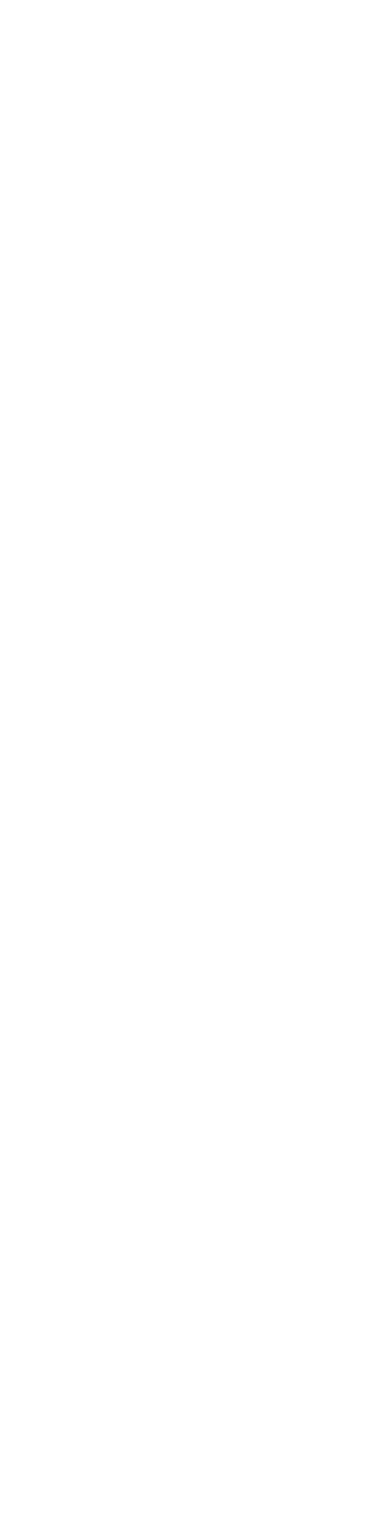
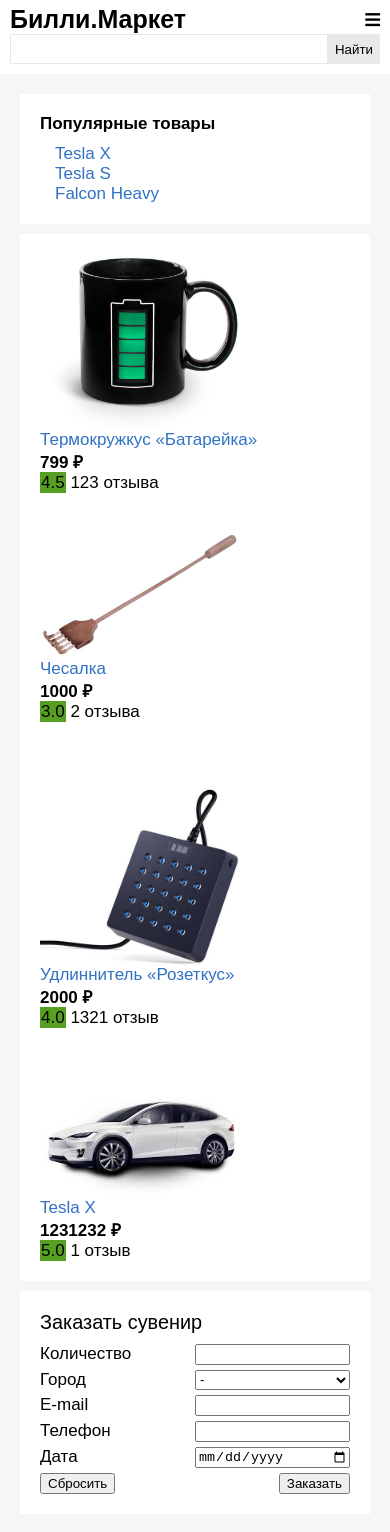
Before and after one commit to urfu-2017/webdev-task-4, a website: page index.html in a window 390 px wide. Before the commit the page ends 844 px from the top, so only its background shows below. Drawn offline with Linux system fonts and the light colour scheme.

Commit message:
mobile first

```diff
--- /dev/null
+++ b/header.css
@@ -0,0 +1,59 @@
+.header
+{
+    grid-area: h;
+    padding: 5px 10px 10px;
+    display: grid;
+    background-color: #fff;
+}
+
+.header__title
+{
+    grid-area: t;
+    font-size: 25px;
+    margin: 0;
+}
+
+.header__burger
+{
+    display: none;
+}
+
+.search
+{
+    grid-area: s;
+    width: 100%;
+    display: flex;
+}
+
+.search__input,
+.search__button
+{
+    box-sizing: border-box;
+    border: 1px solid #e8e8e8;
+    height: 30px;
+}
+
+.search__input
+{
+    width: 90%;
+}
+
+.search__button
+{
+    background-color: #e8e8e8;
+}
+
+/*become mobile*/
+@media screen
+{
+    .header
+    {
+        grid-template-areas: 't b' 's s';
+    }
+
+    .header__burger
+    {
+        grid-area: b;
+        margin: auto 0 auto auto;
+    }
+}
--- a/index.css
+++ b/index.css
@@ -0,0 +1,33 @@
+@import 'header.css';
+@import 'suggest.css';
+@import 'navigation.css';
+@import 'order.css';
+@import 'item.css';
+
+body
+{
+    margin: 0;
+    font: 17px sans-serif;
+    background-color: #f6f6f6;
+}
+
+main
+{
+    padding: 20px;
+}
+
+.link
+{
+    color: #3072c4;
+    text-decoration: none;
+}
+
+@media screen
+{
+    main
+    {
+        display: grid;
+        grid-template-areas: 's';
+        grid-row-gap: 10px;
+    }
+}
--- a/index.html
+++ b/index.html
@@ -4,7 +4,107 @@
     <meta charset="utf-8">
     <title>Задача «Тим слишком занят»</title>
     <link rel="stylesheet" href="./index.css">
+    <link rel="stylesheet" href="https://use.fontawesome.com/releases/v5.0.9/css/all.css"
+          integrity="sha384-5SOiIsAziJl6AWe0HWRKTXlfcSHKmYV4RBF18PPJ173Kzn7jzMyFuTtk8JA7QQG1"
+          crossorigin="anonymous">
+    <script src="index.js"></script>
 </head>
 <body>
+<header class="header">
+    <h2 class="header__title">Билли.Маркет</h2>
+    <i class="fas fa-bars header__burger"></i>
+    <div class="search">
+        <input class="search__input" type="text" title="search">
+        <button class="search__button">Найти</button>
+    </div>
+</header>
+<main>
+    <nav class="navigation">
+        <span class="navigation__close">✕</span>
+        <a class="link" href="">Морские ракушки</a>
+        <a class="link" href="">Сувениры из Тайланда</a>
+        <a class="link" href="">Автомобили Tesla</a>
+        <a class="link" href="">Марки из разных стран</a>
+        <a class="link" href="">Заказать сувенир</a>
+    </nav>
+    <section class="items">
+        <div class="item">
+            <img src="./static/thermokruzhkus.jpg" width="200" alt="Термокружкус" class="item__image">
+            <a class="link item__name">Термокружкус «Батарейка»</a>
+            <span class="item__price">799 ₽</span>
+            <div class="item__rating">
+                <span class="item__rating-value">4.5</span>
+                <span class="item__rating-reviews">123 отзыва</span>
+            </div>
+        </div>
+        <div class="item">
+            <img src="./static/chesalka.jpg" width="200" alt="Чесалка" class="item__image">
+            <a class="link item__name">Чесалка</a>
+            <span class="item__price">1000 ₽</span>
+            <div class="item__rating">
+                <span class="item__rating-value">3.0</span>
+                <span class="item__rating-reviews">2 отзыва</span>
+            </div>
+        </div>
+        <div class="item">
+            <img src="./static/rozetkus.jpg" width="200" alt="Розеткус" class="item__image">
+            <a class="link item__name">Удлиннитель «Розеткус»</a>
+            <span class="item__price">2000 ₽</span>
+            <div class="item__rating">
+                <span class="item__rating-value">4.0</span>
+                <span class="item__rating-reviews">1321 отзыв</span>
+            </div>
+        </div>
+        <div class="item">
+            <img src="./static/tesla.jpeg" width="200" alt="Tesla X" class="item__image">
+            <a class="link item__name">Tesla X</a>
+            <span class="item__price">1231232 ₽</span>
+            <div class="item__rating">
+                <span class="item__rating-value">5.0</span>
+                <span class="item__rating-reviews">1 отзыв</span>
+            </div>
+        </div>
+    </section>
+    <aside class="suggest">
+        <h4 class="suggest__title">Популярные товары</h4>
+        <div class="suggest__items">
+            <a class="link" href="">Tesla X</a>
+            <a class="link" href="">Tesla S</a>
+            <a class="link" href="">Falcon Heavy</a>
+        </div>
+    </aside>
+    <form class="order">
+        <h3 class="order__title">Заказать сувенир</h3>
+        <label for="count" class="order__row">
+            <span class="order__row-title">Количество</span>
+            <input type="text" class="order__input" id="count">
+        </label>
+        <label for="city" class="order__row">
+            <span class="order__row-title">Город</span>
+            <select class="order__input" id="city">
+                <option>-</option>
+                <option>Москва</option>
+                <option>Екатеринбург</option>
+                <option>Териберка</option>
+            </select>
+        </label>
+        <label for="email" class="order__row">
+            <span class="order__row-title">E-mail</span>
+            <input type="email" class="order__input" id="email">
+        </label>
+        <label for="telephone" class="order__row">
+            <span class="order__row-title">Телефон</span>
+            <input type="tel" class="order__input" id="telephone">
+        </label>
+        <label for="date" class="order__row">
+            <span class="order__row-title">Дата</span>
+            <input type="date" class="order__input" id="date">
+        </label>
+        <div class="order__buttons">
+            <button class="order__button">Сбросить</button>
+            <button class="order__button">Заказать</button>
+        </div>
+    </form>
+</main>
 </body>
 </html>
--- /dev/null
+++ b/index.js
@@ -0,0 +1,13 @@
+window.onload = () => {
+    const burgerMenu = document.querySelector('.header__burger');
+    const navigationClose = document.querySelector('.navigation__close');
+    const navigation = document.querySelector('.navigation');
+
+    burgerMenu.onclick = () => {
+        navigation.style.display = 'flex';
+    };
+
+    navigationClose.onclick = () => {
+        navigation.style.display = 'none';
+    };
+};
--- /dev/null
+++ b/item.css
@@ -0,0 +1,22 @@
+.item
+{
+    display: flex;
+    flex-direction: column;
+    background-color: #fff;
+    padding: 20px;
+}
+
+.item__price
+{
+    font-weight: bold;
+}
+
+.item__rating-value
+{
+    position: relative;
+    background-color: #569f20;
+    padding: 1px;
+    width: 35px;
+    height: 20px;
+    box-sizing: border-box;
+}
--- /dev/null
+++ b/navigation.css
@@ -0,0 +1,29 @@
+@media screen
+{
+    .navigation
+    {
+        display: none;
+        position: fixed;
+        right: 0;
+        top: 0;
+        width: 50%;
+        background-color: #fff;
+        flex-direction: column;
+        height: 100%;
+        padding: 10px;
+        box-sizing: border-box;
+    }
+
+    .navigation > a
+    {
+        margin-bottom: 10px;
+    }
+
+    .navigation__close
+    {
+        position: absolute;
+        right: 15px;
+        top: 10px;
+        color: #9d9d9d;
+    }
+}
--- /dev/null
+++ b/order.css
@@ -0,0 +1,33 @@
+.order
+{
+    display: flex;
+    flex-direction: column;
+    background-color: #fff;
+    padding: 20px;
+}
+
+.order__title
+{
+    margin: 0 0 10px;
+    font-weight: normal;
+}
+
+.order__row
+{
+    display: flex;
+    justify-content: space-between;
+    margin-bottom: 5px;
+}
+
+.order__input
+{
+    box-sizing: border-box;
+    min-width: 100px;
+    flex-basis: 50%;
+}
+
+.order__buttons
+{
+    display: flex;
+    justify-content: space-between;
+}
--- /dev/null
+++ b/suggest.css
@@ -0,0 +1,19 @@
+.suggest
+{
+    grid-area: s;
+    background-color: #fff;
+    padding: 20px;
+}
+
+.suggest__title
+{
+    margin: 0 0 10px;
+}
+
+.suggest__items
+{
+    position: relative;
+    display: flex;
+    flex-direction: column;
+    padding-left: 15px;
+}
```
Also changed, not shown: static/chesalka.jpg (added), static/rozetkus.jpg (added), static/tesla.jpeg (added), static/thermokruzhkus.jpg (added), 1 other file.
